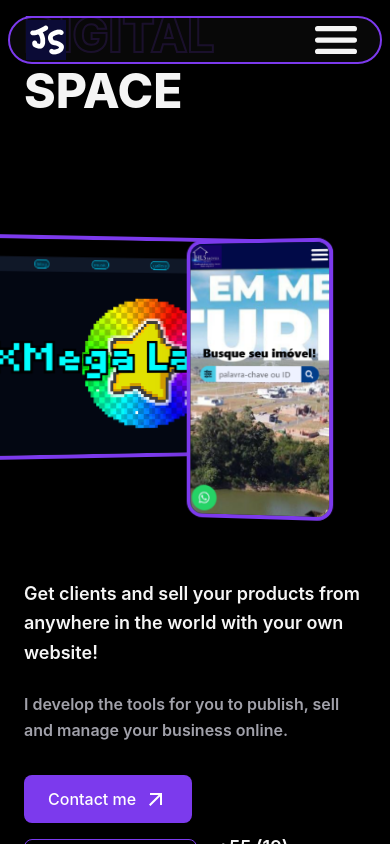
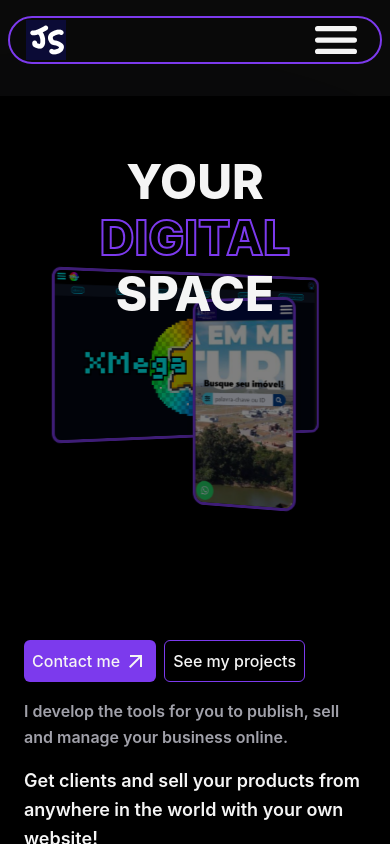
Before and after one commit to XMegaLatiosX/Portifolio, a React (Vite) app: page / in a window 390 px wide. Built offline with nearby package versions, Linux system fonts and the light colour scheme.

Commit message:
home page mobile responsive added

```diff
--- a/src/pages/Home.jsx
+++ b/src/pages/Home.jsx
@@ -50,13 +50,13 @@ function Home() {
 
     return (
         <DefaultLayout>
-            <div id="start" className="relative w-full min-h-screen bg-black text-white flex items-center justify-center px-6 md:px-16 overflow-hidden">
+            <div id="start" className="relative w-full min-h-screen bg-black flex lg:items-center justify-center mt-24 lg:my-0 px-6 lg:px-16 lg:overflow-hidden">
 
                 <div className="w-full max-w-7xl grid grid-cols-1 lg:grid-cols-3 gap-8 items-center z-10">
 
-                <div className="flex flex-col justify-center text-left">
+                    <div className="flex flex-col justify-center text-center lg:text-left">
 
-                    <h1 className="flex flex-col w-full font-extrabold text-title text-5xl md:text-6xl gap-2">
+                        <h1 className="flex flex-col w-full font-extrabold text-title text-5xl lg:text-6xl gap-2">
 
                             <span>YOUR</span>
                             <span className="text-transparent [-webkit-text-stroke-color:var(--color-primary)] [-webkit-text-stroke-width:2px]">DIGITAL</span>
@@ -65,9 +65,9 @@ function Home() {
 
                     </div>
 
-                <div className="relative w-full h-100 flex items-center justify-center perspective-distant">
+                    <div className="relative w-full scale-75 lg:scale-100 lg:h-100 flex items-center justify-center perspective-distant -top-30 lg:top-auto -z-10 opacity-50 lg:opacity-100">
 
-                <div className="absolute rotate-y-12 -translate-x-12 bg-primary border-4 border-primary aspect-video h-55 md:h-65 rounded-xl shadow-2xl transition-transform duration-500 hover:rotate-y-6">
+                        <div className="absolute rotate-y-25 lg:-translate-x-12 bg-primary border-4 border-primary aspect-video h-55 lg:h-65 rounded-xl shadow-2xl transition-transform duration-500 hover:rotate-y-6">
                             <div className="w-full h-full bg-neutral-900 rounded-lg flex flex-row flex-nowrap overflow-hidden">
                                 <img src={desktop_angrybreads_screenshot} className="w-full min-w-full h-full object-cover shrink-0 animate-scroll-h" alt="Laptop 1" />
                                 <img src={desktop_xmegalatiosx_screenshot} className="w-full min-w-full h-full object-cover shrink-0 animate-scroll-h" alt="Laptop 2" />
@@ -76,7 +76,7 @@ function Home() {
                             </div>
                         </div>
 
-                <div className="absolute -rotate-y-12 translate-x-16 translate-y-8 bg-primary border-4 border-primary aspect-9/17 h-70 md:h-85 rounded-2xl shadow-2xl z-20 transition-transform duration-500 hover:-rotate-y-6">
+                        <div className="absolute -rotate-y-25 translate-x-16 translate-y-16 bg-primary border-4 border-primary aspect-9/17 h-70 lg:h-85 rounded-2xl shadow-2xl z-20 transition-transform duration-500 hover:-rotate-y-6">
                             <div className="w-full h-full bg-neutral-900 rounded-xl flex flex-col flex-nowrap overflow-hidden">
                                 <img src={mobile_xmegalatiosx_screenshot} className="w-full h-full min-h-full object-cover shrink-0 animate-scroll-v " alt="Mobile 1" />
                                 <img src={mobile_hls_imoveis_screenshot} className="w-full h-full min-h-full object-cover shrink-0 animate-scroll-v  " alt="Mobile 2" />
@@ -87,20 +87,21 @@ function Home() {
 
                     </div>
 
-                <div className="flex flex-col justify-center space-y-6 text-left lg:pl-4">
+                    <div className="flex flex-col-reverse gap-4 lg:flex-col justify-center space-y-6 text-left lg:pl-4">
                         <p className="text-text font-semibold text-lg leading-relaxed max-w-sm">
                         Get clients and sell your products from anywhere in the world with your own website!
                         </p>
-                <p className="text-text-muted font-semibold text-base leading-relaxed max-w-sm">
+
+                        <p className="text-text-muted font-semibold text-base mb-0 leading-relaxed max-w-sm">
                         I develop the tools for you to publish, sell and manage your business online.
                         </p>
 
                         {/* Botões */}
-                <div className="flex flex-wrap gap-4 pt-2">
-                    <button className="bg-primary text-white px-6 py-3 rounded-lg font-medium flex items-center gap-2 hover:bg-opacity-90 transition-all">
+                        <div className="flex flex-wrap gap-2 pt-2 *:px-2 *:py-2 *:lg:px-6 *:lg:py-3 *:rounded-md font-medium">
+                            <button className="bg-primary flex items-center gap-1 lg:gap-2">
                             Contact me <MdArrowOutward size={24}/>
                             </button>
-                    <button className="border border-primary text-white px-6 py-3 rounded-lg font-medium hover:bg-primary hover:bg-opacity-10 transition-all">
+                            <button className="border border-primary hover:bg-primary">
                             See my projects
                             </button>
                         </div>
@@ -114,74 +115,29 @@ function Home() {
                 <div className="absolute bottom-1/4 right-1/4 w-96 h-96 bg-indigo-600/10 rounded-full blur-[150px] pointer-events-none -z-10" />
             </div>
 
-            {/* <div className="absolute w-full min-w-full h-screen min-h-screen flex -z-10">
-                <div className="relative w-full h-full perspective-[1000px] *:opacity-55">
-
-                    <div className="rotate-y-25 absolute flex items-center justify-center bg-primary border-primary aspect-9/17 h-2/4 self-center translate-x-[50vw] translate-y-[45vh] rounded-2xl">
-                        <div className="w-11/12 bg-black h-11/12 rounded-lg flex flex-col flex-nowrap overflow-hidden *:w-full *:min-h-full *:shrink-0 *:object-cover *:animate-scroll-v">
-                            <img className="animate-scroll-v" src={mobile_xmegalatiosx_screenshot} />
-                            <img className="animate-scroll-v" src={mobile_hls_imoveis_screenshot} />
-                            <img className="animate-scroll-v" src={mobile_angrybreads_screenshot} />
-                            <img className="animate-scroll-v" src={mobile_xmegalatiosx_screenshot} />
-                        </div>
-                    </div>
-
-                    <div className="-rotate-y-45 -rotate-x-10 absolute flex items-center justify-center bg-primary border-primary aspect-video h-2/4 self-center translate-x-[15vw] translate-y-[45vh] rounded-xl">
-                        <div className="w-11/12 bg-black h-11/12 rounded-md flex flex-row flex-nowrap overflow-hidden">
-                            <img src={desktop_angrybreads_screenshot} className="w-full min-w-full h-full object-cover shrink-0 animate-scroll-h"  />
-                            <img src={desktop_xmegalatiosx_screenshot} className="w-full min-w-full h-full object-cover shrink-0 animate-scroll-h" />
-                            <img src={desktop_hls_imoveis_screenshot} className="w-full min-w-full h-full object-cover shrink-0 animate-scroll-h"  />
-                            <img src={desktop_angrybreads_screenshot} className="w-full min-w-full h-full object-cover shrink-0 animate-scroll-h"  />
-                        </div>
-                    </div>
-
-                </div>
-            </div>
-
-            <section className="min-h-screen flex items-center">
-                <div className="flex flex-col md:flex-row px-4 gap-8 pt-16">
-                    <h1 className="flex flex-col w-full text-center font-extrabold text-title text-6xl md:text-8xl">
-
-                        <span>YOUR</span>
-                        <span className="text-transparent [-webkit-text-stroke-color:var(--color-primary)] [-webkit-text-stroke-width:3px]">DIGITAL</span>
-                        <span>SPACE</span>
-                    </h1>
-
-                    <div className="flex flex-col font-semibold text-xl gap-2">
-                        <p>Get clients and sell your products from anywhere in the world with your own website!</p>
-                        <p>I develop the tools for you to publish, sell and manage your business online</p>
-                        <div className="flex gap-8 mt-8 *:border-primary
-                         *:border-2 *:px-2 *:py-1 *:rounded-lg *:hover:scale-115 *:transition-all *:duration-250 *:flex *:items-center *:gap-1">
-                            <Link to={'/contact'} className="bg-primary">Contact me <MdArrowOutward size={24}/></Link>
-                            <Link to={'/projects'}>See my projects</Link>
-                        </div>
-                    </div>
-
-                </div>
-            </section> */}
 
 
 
-            <div className="relative md:-top-10 h-16 md:h-auto md:pr-8 flex bg-gray-200 md:bg-transparent justify-end items-center md:gap-8 w-fit self-end text-lg font-semibold
+            <div className="relative lg:-top-10 lg:h-auto lg:pr-8 flex flex-col lg:flex-row lg:bg-transparent justify-end items-center lg:gap-8 w-full lg:w-fit gap-4 py-4 lg:py-0 self-end text-lg font-semibold
             *:flex *:items-center *:gap-2 *:hover:underline *:hover:scale-110 *:hover:cursor-pointer *:transition-all *:duration-150">
+                <a><FaWhatsapp size={24}/><span>+55 (19) 97123-0319</span></a>
+                <a><FaInstagram size={24}/><span>Instagram</span></a>
+                <a><FaGithub size={24}/><span>GitHub</span></a>
                 <a><GoMail size={24}/><span>Email</span></a>
-                <a><FaInstagram size={24}/><span>Instagram</span></a>
-                <a><FaWhatsapp size={24}/><span>+55 (19) 97123-0319</span></a>
-                <a><FaGithub size={24}/><span>GitHub</span></a>
             </div>
 
 
 
             {/* <button type="button" onClick={() => {about_me_section.current?.scrollIntoView({ behavior: 'smooth' })}}
-            className={`hover:*:scale-105 fixed hidden md:flex flex-col self-center justify-center items-center bottom-2 gap-2 transition-all duration-500 ${is_on_top? 'opacity-0 scale-95 pointer-events-none' : 'opacity-100 scale-100 cursor-pointer pointer-events-auto'}`}>
+            className={`hover:*:scale-105 fixed hidden lg:flex flex-col self-center justify-center items-center bottom-2 gap-2 transition-all duration-500 ${is_on_top? 'opacity-0 scale-95 pointer-events-none' : 'opacity-100 scale-100 cursor-pointer pointer-events-auto'}`}>
                 <span className="text-text-muted">About me!</span>
                 <FaArrowDown className="rounded-full bg-primary p-1" size={32}/>
             </button> */}
 
 
 
-            <section id="about_me_section" ref={about_me_section} className="flex flex-col md:px-16 lg:px-24 py-32 gap-16 md:gap-32 lg:gap-40
-            *:w-7/12 font-semibold *:flex *:flex-col *:gap-3 lg:*:gap-6">
+            <section id="about_me_section" ref={about_me_section} className="flex flex-col items-center px-4 lg:px-24 py-32 gap-16 lg:gap-40
+            *:lg:w-7/12 font-semibold *:flex *:flex-col *:gap-3 lg:*:gap-6">
                 <div>
                     <h1 className="font-bold text-title text-3xl">About Me</h1>
                     <p>As a full-stack Web Developer, designer and artist myself, I can see how powerful a well made dedicated website can be for a business, giving you the space to connect you with your audience and display your work with the impact it deserve!</p>
@@ -221,7 +177,8 @@ function Home() {
                     <p>I guarantee you a good quality end result for a cheap reasonable price! I can and I will give you the digital space your brand need with the impact and emotion you desire,
                         with good effort on every little detail without generic templates nor sluggish generative AI, making sure you can connect with people and convert your work into sales!
                     </p>
-                    <span><span className="italic font-normal">Dont believe me yet? </span>  Take a look at my
+                    <br className="lg:hidden"/>
+                    <span><span className="italic font-normal">Dont believe me yet? <br className="lg:hidden"/></span>  Take a look at my
                     <button onClick={() => {projects_section.current?.scrollIntoView({ behavior: 'smooth' })}}
                     className="cursor-pointer hover:scale-110 transition-all duration-100 text-2xl font-bold text-primary-hover underline pl-1">projects!</button></span>
 
@@ -230,11 +187,11 @@ function Home() {
 
             <hr className="w-10/12 self-center text-text-muted"/>
 
-            <section className="flex flex-col justify-center items-center w-full md:p-16 gap-12" ref={projects_section}>
+            <section className="flex flex-col justify-center items-center w-full lg:p-16 gap-12 px-2" ref={projects_section}>
                 <h1 className="text-5xl font-bold text-center">Projects</h1>
                 <p>A showcase of some of the projects I have built</p>
 
-                <div className="gap-12 gap-y-4 md:gap-y-8 p-2 md:px-8 pb-16 self-center justify-center grid grid-cols-1 md:grid-cols-2 xl:grid-cols-3">
+                <div className="gap-12 gap-y-4 lg:gap-y-8 py-2 lg:px-8 pb-16 self-center justify-center grid grid-cols-1 lg:grid-cols-2 xl:grid-cols-3">
                     {project_data.map((project, i) => (
                         <ProjectCard key={i} name={project.name} title={project.title} thumbnail={project.thumbnail} type={project.type} duration={project.duration} date={project.date}/>
                     ))}
@@ -249,7 +206,7 @@ function Home() {
 
             <section className="flex flex-col justify-center items-center w-full py-16 gap-8">
                 <h1 className="text-5xl font-bold text-center">Skills</h1>
-                <p>Here are the main tools and technologies I use in my workflow</p>
+                <p className="px-2">Here are the main tools and technologies I use in my workflow</p>
                 <div className="overflow-hidden w-full">
                     <div className="flex animate-loop-scroll gap-8">
                         <div className="flex gap-8 shrink-0">
```
Lines whose indentation alone changed are shown as unchanged.
